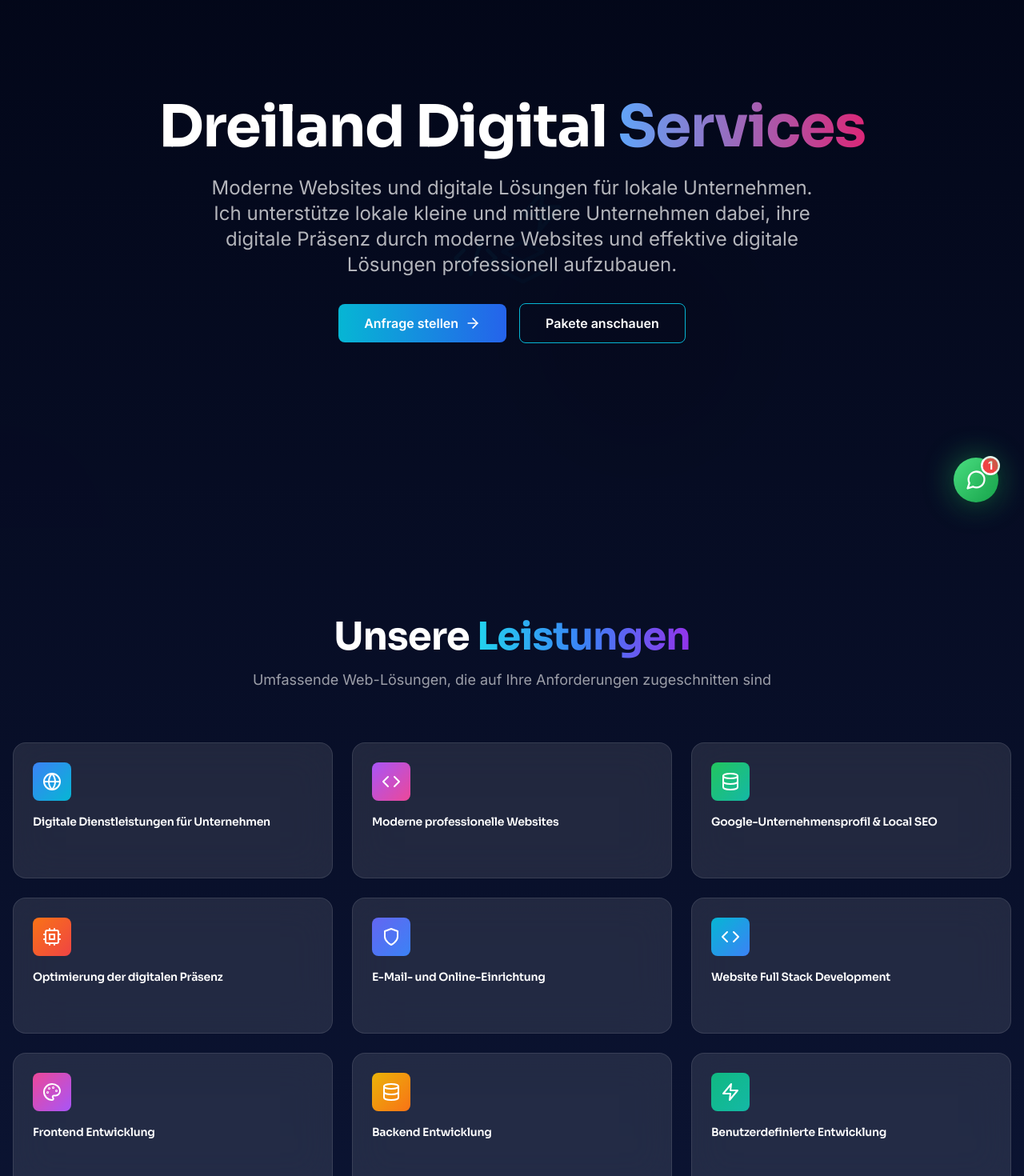
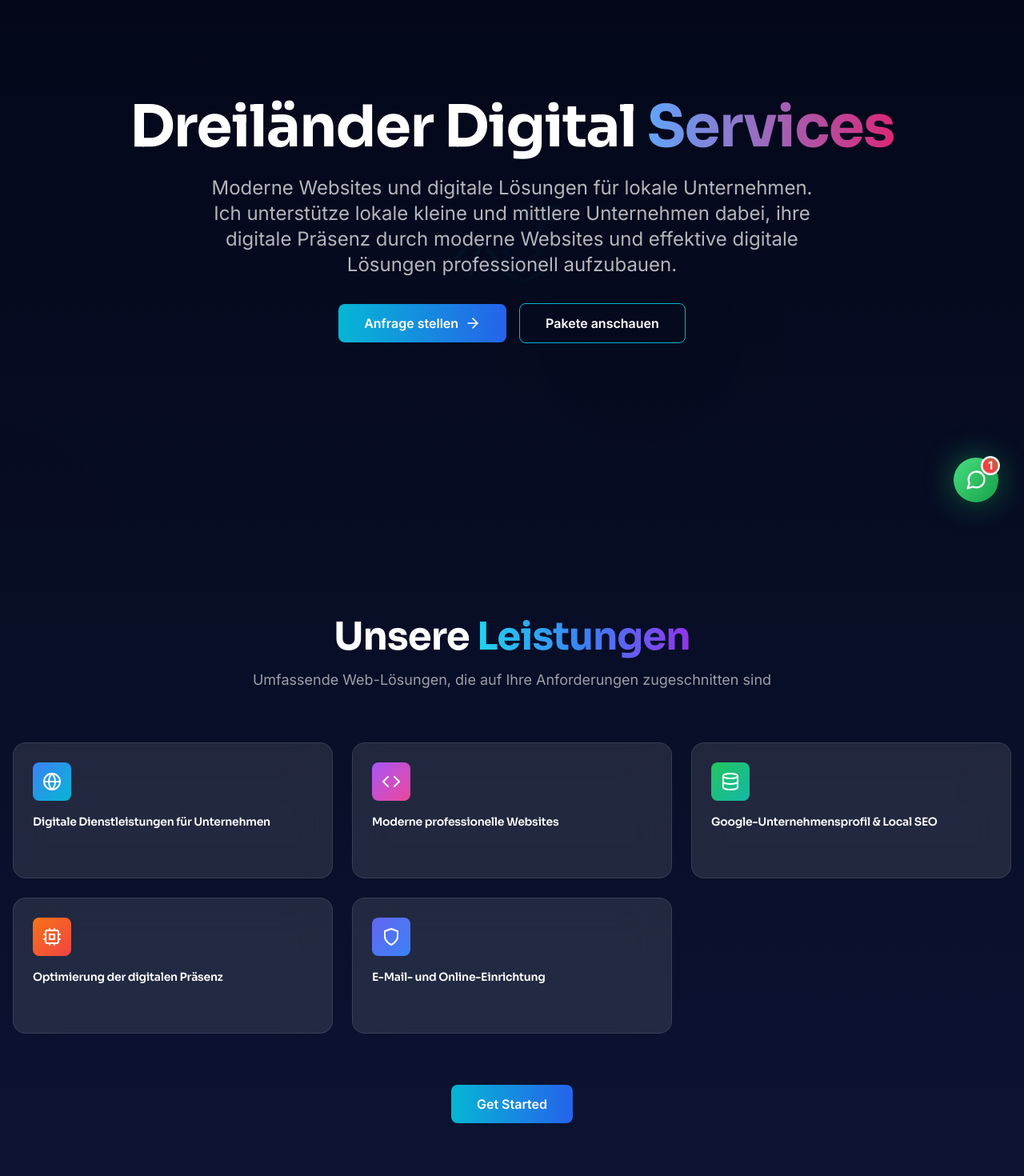
Before and after one commit to satyamsingh-stack/wbagency, a React (Vite) app: page / in a window 1280 px wide. Shown: the part 140-1610 px from the top of the page at 80% size. Built offline with nearby package versions, Linux system fonts and the light colour scheme.

Commit message:
Fix: done

```diff
--- a/index.html
+++ b/index.html
@@ -4,7 +4,7 @@
     <meta charset="UTF-8" />
     <link rel="icon" type="image/svg+xml" href="/favicon.svg" />
     <meta name="viewport" content="width=device-width, initial-scale=1.0" />
-    <title>Dreiland Digital Services - Moderne Websites und digitale Lösungen</title>
+    <title>Dreiländer Digital Services - Moderne Websites und digitale Lösungen</title>
     <link rel="preconnect" href="https://fonts.googleapis.com">
     <link rel="preconnect" href="https://fonts.gstatic.com" crossorigin>
     <link href="https://fonts.googleapis.com/css2?family=Inter:wght@300;400;500;600;700;800&family=Sora:wght@400;600;700&display=swap" rel="stylesheet">
--- a/src/components/Footer.jsx
+++ b/src/components/Footer.jsx
@@ -25,7 +25,7 @@ export default function Footer() {
               <div className="w-10 h-10 bg-gradient-to-br from-cyan-500 to-blue-600 rounded-lg flex items-center justify-center font-bold text-white">
                 DD
               </div>
-              <span className="font-bold text-lg gradient-text">Dreiland Digital Services</span>
+              <span className="font-bold text-lg gradient-text">Dreiländer Digital Services</span>
             </motion.div>
             <p className="text-white/60 text-sm">
               Aufbau außerordentlicher digitaler Erlebnisse mit modernen Web-Technologien.
@@ -69,7 +69,7 @@ export default function Footer() {
         >
           {/* Copyright */}
           <p className="text-white/60 text-sm">
-            © {currentYear} Dreiland Digital Services. Alle Rechte vorbehalten.
+            © {currentYear} Dreiländer Digital Services. Alle Rechte vorbehalten.
           </p>
         </motion.div>
       </div>
--- a/src/components/Navigation.jsx
+++ b/src/components/Navigation.jsx
@@ -50,7 +50,7 @@ export default function Navigation() {
               DD
             </div>
             <span className="font-bold text-base sm:text-xl hidden sm:block gradient-text">
-              Dreiland Digital Services
+              Dreiländer Digital Services
             </span>
           </motion.a>
 
--- a/src/sections/Contact.jsx
+++ b/src/sections/Contact.jsx
@@ -94,7 +94,7 @@ export default function Contact() {
             Nehmen Sie <span className="gradient-text">Kontakt auf</span>
           </h2>
           <p className="text-white/60 text-lg max-w-2xl mx-auto">
-            Kontaktieren Sie Thomas Hornung von Dreiland Digital Services
+            Kontaktieren Sie Thomas Hornung von Dreiländer Digital Services
           </p>
         </motion.div>
 
--- a/src/sections/Hero.jsx
+++ b/src/sections/Hero.jsx
@@ -71,7 +71,7 @@ export default function Hero() {
           variants={itemVariants}
           className="text-5xl md:text-7xl font-bold mb-6 leading-tight"
         >
-          Dreiland Digital{' '}
+          Dreiländer Digital{' '}
           <span className="gradient-text-alt">Services</span>
         </motion.h1>
 
--- a/src/sections/Portfolio.jsx
+++ b/src/sections/Portfolio.jsx
@@ -4,14 +4,14 @@ import { ExternalLink } from 'lucide-react'
 export default function Portfolio() {
   const projects = [
     {
-      title: 'Trendzo Media',
-      category: 'Business',
+      title: 'Hornung Consulting',
+      category: 'Consulting',
       categoryColor: 'cyan',
-      description: 'Modern digital agency website with animated elements',
+      description: 'Wir bieten Ihnen professionelle Unterstützung in allen steuerlichen, rechtlichen und betriebswirtschaftlichen Angelegenheiten.',
       tech: ['React', 'GSAP', 'TailwindCSS', 'Framer Motion'],
       gradient: 'from-cyan-500 to-blue-600',
-      image: '/images/trend-zomedia.png',
-      link: 'https://trendzomedia.com/',
+      image: '/images/Logo%20in%20maroon.jpg.jpeg',
+      link: 'https://hornungconsulting.ch/',
     },
     {
       title: 'Idea Institute',
--- a/src/sections/Services.jsx
+++ b/src/sections/Services.jsx
@@ -1,5 +1,5 @@
 import { motion } from 'framer-motion'
-import { Globe, Code, Database, Zap, Shield, Cpu, Smartphone, Palette, TrendingUp, ShoppingCart } from 'lucide-react'
+import { Globe, Code, Database, Shield, Cpu } from 'lucide-react'
 import { Link } from 'react-scroll'
 
 export default function Services() {
@@ -9,11 +9,7 @@ export default function Services() {
     { title: 'Google-Unternehmensprofil & Local SEO', icon: Database, color: 'from-green-500 to-teal-500' },
     { title: 'Optimierung der digitalen Präsenz', icon: Cpu, color: 'from-orange-500 to-red-500' },
     { title: 'E-Mail- und Online-Einrichtung', icon: Shield, color: 'from-indigo-500 to-blue-500' },
-    { title: 'Website Full Stack Development', icon: Code, color: 'from-cyan-500 to-blue-500' },
-    { title: 'Frontend Entwicklung', icon: Palette, color: 'from-pink-500 to-purple-500' },
-    { title: 'Backend Entwicklung', icon: Database, color: 'from-yellow-500 to-orange-500' },
-    { title: 'Benutzerdefinierte Entwicklung', icon: Zap, color: 'from-emerald-500 to-teal-500' },
-  ]
+    ]
 
   const containerVariants = {
     hidden: { opacity: 0 },
--- a/src/sections/Testimonials.jsx
+++ b/src/sections/Testimonials.jsx
@@ -13,7 +13,7 @@ export default function Testimonials() {
       // role: 'CEO, TechVenture',
       // company: 'TechVenture',
       rating: 5,
-      content: 'Dreiland Digital hat unsere veraltete Website in ein modernes Meisterwerk verwandelt. Die Liebe zum Detail und die technische Kompetenz übertrafen unsere Erwartungen.',
+      content: 'Dreiländer Digital hat unsere veraltete Website in ein modernes Meisterwerk verwandelt. Die Liebe zum Detail und die technische Kompetenz übertrafen unsere Erwartungen.',
       avatar: 'from-blue-500 to-cyan-500',
       project: 'SaaS-Plattform',
     },
```
Also changed, not shown: public/images/Logo in maroon.jpg.jpeg (added), public/images/trend-zomedia.png (deleted).
